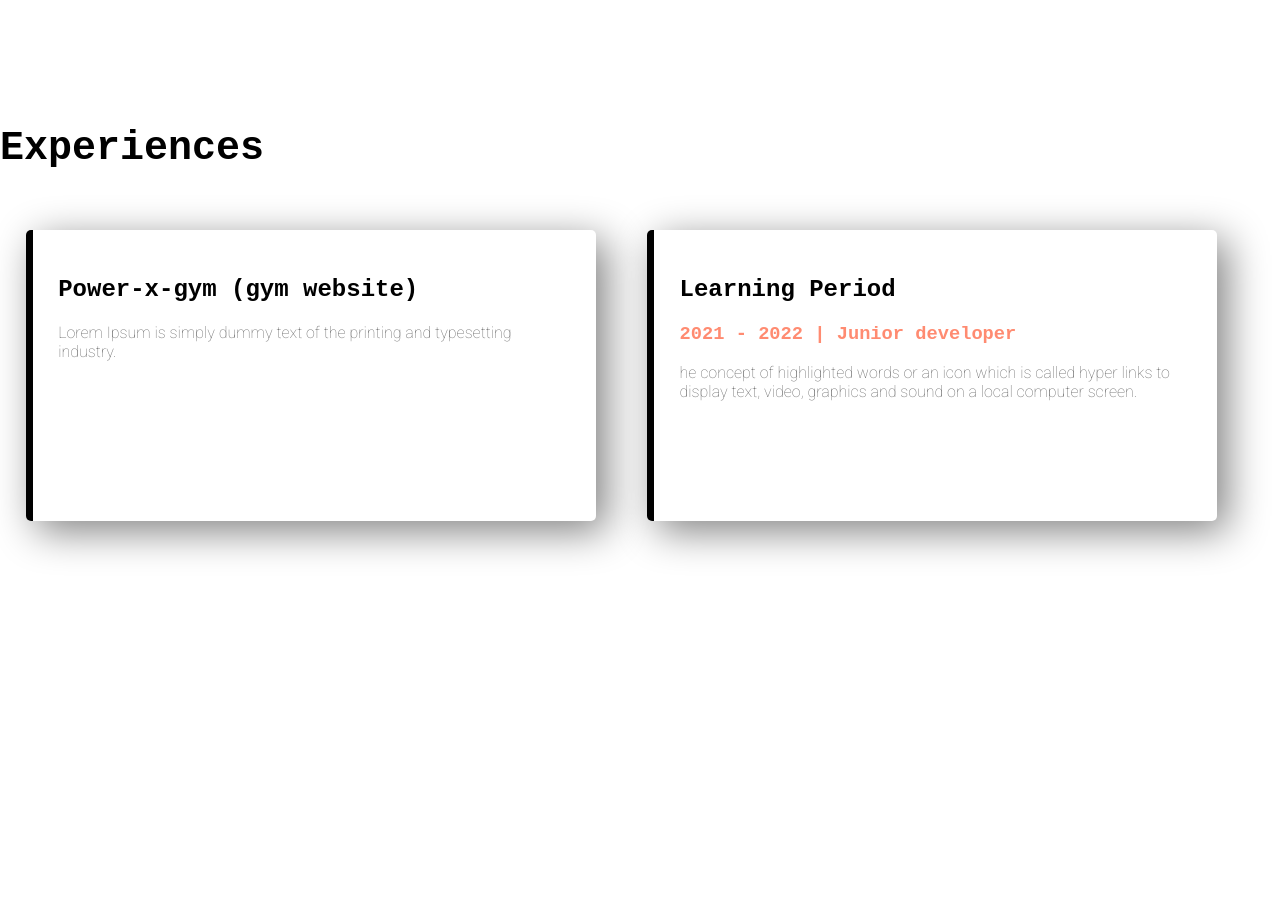
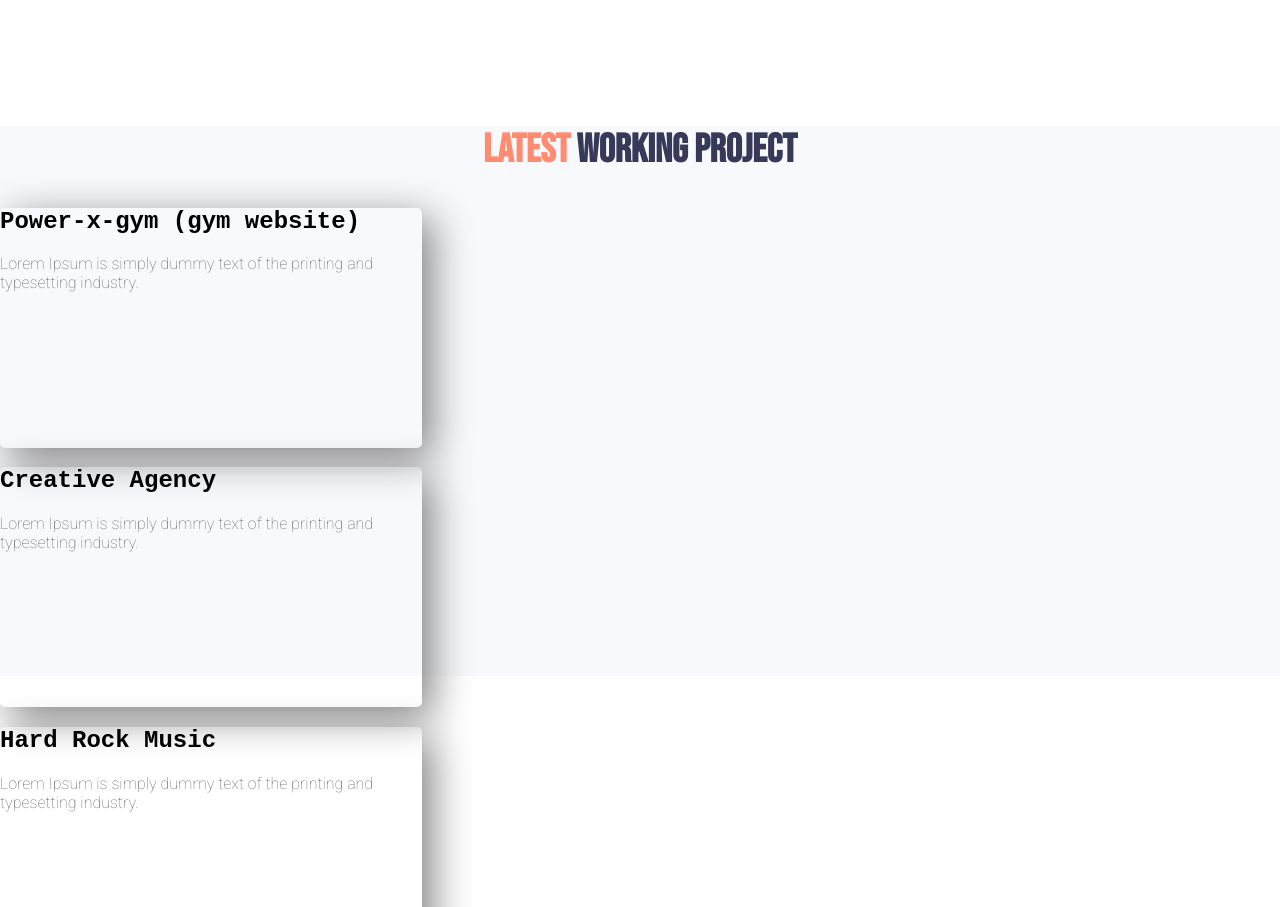
Before and after one commit to zamiulziko/first-assignment, a plain HTML site: page index.html in a window 1280 px wide. Shown: the part 1040-1947 px from the top of the page. Before the commit the page ends 1716 px from the top, so only its background shows below. Drawn offline with Linux system fonts and the light colour scheme.

Commit message:
adding-header-three-of-one

```diff
--- a/index.html
+++ b/index.html
@@ -42,18 +42,24 @@
             <a class="link-button" target="_blank" href="https://www.facebook.com/">Download CV</a>
         </div>
     </section>
-    <section class="experiance-area">
-        <h1>Experiences</h1>
-        <div id="full-stack" class="header-half-width single-experience">
+
+    <section class="latest-working-project-area">
+        <h1 class="lower-middle-font-color"><span class="name-highlight">Latest </span> working Project</h1>
+
+        <div id="Power-x-gym" class="header-three-of-one">
             <h2>Power-x-gym (gym website) </h2>
-            <h3 class="name-highlight"></h3>
             <p>Lorem Ipsum is simply dummy text of the printing and typesetting industry.</p>
 
         </div>
-        <div id="learning-period" class="header-half-width single-experience">
-            <h2>Learning Period</h2>
-            <h3 class="name-highlight">2021 - 2022 | Junior developer</h3>
-            <p>he concept of highlighted words or an icon which is called hyper links to display text, video, graphics and sound on a local computer screen.</p>
+        <div id="Creative-agency" class="header-three-of-one">
+            <h2>Creative Agency</h2>
+            <p>Lorem Ipsum is simply dummy text of the printing and typesetting industry.</p>
+
+        </div>
+            <div id="hard-rock-music" class="header-three-of-one">
+            <h2>Hard Rock Music</h2>
+            <p>Lorem Ipsum is simply dummy text of the printing and typesetting industry.</p>
+        <div>
 
         </div>
     </section>
--- a/style.css
+++ b/style.css
@@ -8,7 +8,12 @@ h1{
 }
 .header-font-color{font-family: 'Bebas Neue', cursive;
     color: #363958;
-
+    }
+.lower-middle-font-color{
+    font-family: 'Bebas Neue', cursive;
+    text-align: center;
+    text-decoration: solid;
+    color: #363958
 }
 
 
@@ -48,28 +53,27 @@ section{
     position: absolute;
     font-family: 'Roboto', sans-serif;
 }
-.dream-area{
-    background-image: url(image/dream-bg.png);
-    background-repeat: no-repeat;
-    background-position: right;
-}
-.single-experience{
+
+.header-three-of-one{
     box-shadow: 10px 10px 40px gray;
     border-radius: 5px;
     height: 60%;
 }
-.experiance-area{
-    background-image: url(image/exp-bg.png);
-    background-repeat: no-repeat;
-    background-position: left;
+.latest-working-project-area{
+    background-color:#F8F9FC;
+
 }
-#full-stack{
-    border-left: 7px solid;
-    border-image: linear-gradient(180deg yellow,orange);
-    border-image-slice: 1;
+
+#Power-x-gym{
+    width: 33%;
+
 }
-#learning-period{
-    border-left: 7px solid;
-    border-image: linear-gradient(180deg yellow,orange);
-    border-image-slice: 1;
+#Creative-agency{
+    width: 33%;
+
 }
+#hard-rock-music{
+    width: 33%;
+
+
+}
```
